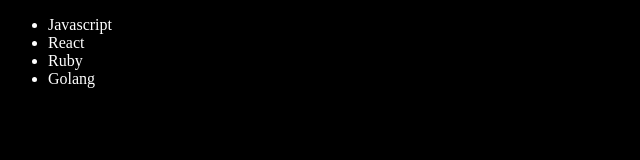
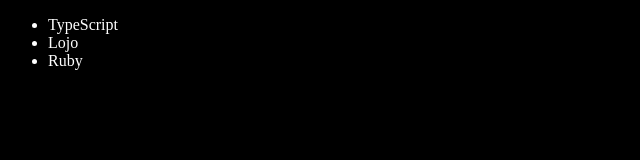
Before and after one commit to Haidero/JS, a plain HTML site: page 06_DOM/four.html in a window 1280 px wide. Shown: the full height of the page, 0-640 px from the left. Drawn offline with Linux system fonts and the light colour scheme.

Commit message:
remove in DOM

```diff
--- a/06_DOM/four.html
+++ b/06_DOM/four.html
@@ -29,5 +29,21 @@
     }
 
     addoptionlanguage('Golang')
+
+    //EDIT
+    const secondlang =  document.querySelector("li:nth-child(2)")
+    // secondlang.innerHTML = "Mojo" /// Not Optimized Approch
+
+    const newli = document.createElement('li')
+    newli.textContent = "Lojo"                  //Optimized Approch
+    secondlang.replaceWith(newli)
+
+    //EDIT
+    const firstlang = document.querySelector("li:first-child")
+    firstlang.outerHTML = '<li>TypeScript</li>'
+
+    //REMOVE
+    const lastlang = document.querySelector('li:last-child')
+    lastlang.remove()
 </script>
 </html>
```
